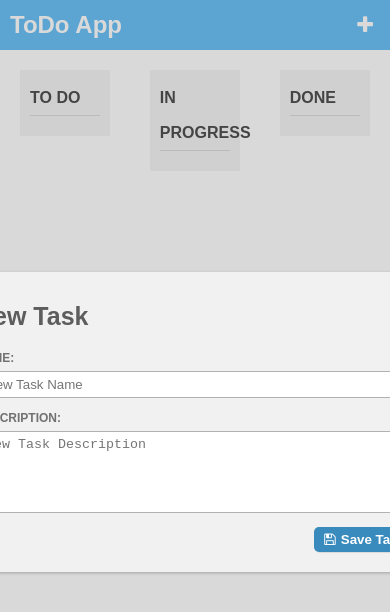
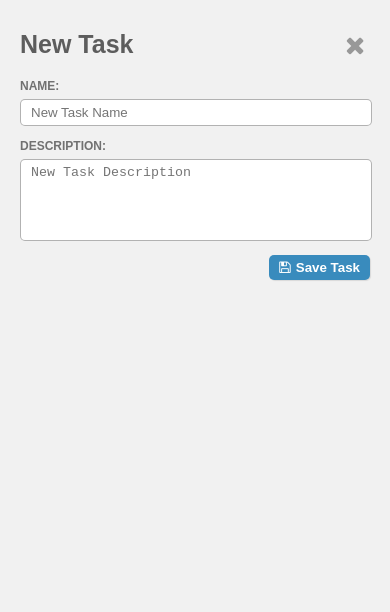
Before and after one commit to mmoraisa/todo-draggable-app, a React app: page / in a window 390 px wide. Both pictures are taken after a click on the element 365 px from the left and 25 px from the top of the page. Built offline with nearby package versions, Linux system fonts and the light colour scheme.

Commit message:
feat: added some responsability

```diff
--- a/public/index.html
+++ b/public/index.html
@@ -4,37 +4,14 @@
     <meta charset="utf-8">
     <meta name="viewport" content="width=device-width, initial-scale=1, shrink-to-fit=no">
     <meta name="theme-color" content="#000000">
-    <!--
-      manifest.json provides metadata used when your web app is added to the
-      homescreen on Android. See https://developers.google.com/web/fundamentals/engage-and-retain/web-app-manifest/
-    -->
     <link rel="manifest" href="%PUBLIC_URL%/manifest.json">
     <link rel="shortcut icon" href="%PUBLIC_URL%/favicon.ico">
-    <!--
-      Notice the use of %PUBLIC_URL% in the tags above.
-      It will be replaced with the URL of the `public` folder during the build.
-      Only files inside the `public` folder can be referenced from the HTML.
-
-      Unlike "/favicon.ico" or "favicon.ico", "%PUBLIC_URL%/favicon.ico" will
-      work correctly both with client-side routing and a non-root public URL.
-      Learn how to configure a non-root public URL by running `npm run build`.
-    -->
-    <title>React App</title>
+    <title>ToDo App</title>
   </head>
   <body>
     <noscript>
       You need to enable JavaScript to run this app.
     </noscript>
     <div id="root"></div>
-    <!--
-      This HTML file is a template.
-      If you open it directly in the browser, you will see an empty page.
-
-      You can add webfonts, meta tags, or analytics to this file.
-      The build step will place the bundled scripts into the <body> tag.
-
-      To begin the development, run `npm start` or `yarn start`.
-      To create a production bundle, use `npm run build` or `yarn build`.
-    -->
   </body>
 </html>
--- a/src/components/App.css
+++ b/src/components/App.css
@@ -33,7 +33,7 @@
 }
 
 .app-content{
-  margin-top: 50px;
+  margin-top: 60px;
 }
 
 .backdrop{
--- a/src/components/ModalAddOrEditTask.css
+++ b/src/components/ModalAddOrEditTask.css
@@ -70,8 +70,24 @@
     border-radius: 5px;
     box-shadow: 1px 1px 1px rgba(0,0,0,.1);
     float: right;
+    cursor: pointer;
 }
 
 .modal-add-or-edit-task form button[type="submit"] i{
     margin-right: 5px;
 }
+
+@media screen and (max-width: 768px){
+    .modal-add-or-edit-task{
+        position: fixed;
+        width: calc(100% - 40px);
+        height: 100%;
+        top: 0;
+        left: 0;
+        background-color: #f1f1f1;
+        -webkit-box-shadow: 1px 1px 3px rgba(0,0,0,.25);
+        box-shadow: 1px 1px 3px rgba(0,0,0,.25);
+        padding: 20px;
+        z-index: 110;
+    }
+}
--- a/src/components/ModalAddOrEditTask.js
+++ b/src/components/ModalAddOrEditTask.js
@@ -62,11 +62,11 @@ class ModalAddOrEditTask extends Component{
                 <form onSubmit={this.handleFormSubmit}>
                     <div className="form-group">
                         <label htmlFor="name">Name:</label>
-                        <input id="name" type="text" placeholder="New Task Name" onChange={this.handleTaskNameChange} value={name}/>
+                        <input id="name" type="text" placeholder="New Task Name" onChange={this.handleTaskNameChange} value={name} required/>
                     </div>
                     <div className="form-group">
                         <label htmlFor="description">Description:</label>
-                        <textarea id="description" placeholder="New Task Description" onChange={this.handleTaskDescriptionChange} value={description}/>
+                        <textarea id="description" placeholder="New Task Description" onChange={this.handleTaskDescriptionChange} value={description} required/>
                     </div>
                     <button type="submit"><i className="fa fa-save"></i>Save Task</button>
                 </form>
--- a/src/components/Task.css
+++ b/src/components/Task.css
@@ -8,6 +8,11 @@
     -moz-user-select: none;
     -ms-user-select: none;
     -webkit-user-select: none;
+}
+
+.task span.name{
+    width: calc(100% - 15px);
+    display: inline-block;
 }
 
 .task .remove{
--- a/src/components/TaskList.css
+++ b/src/components/TaskList.css
@@ -1,6 +1,6 @@
 .task-list{
     background-color: #f5f5f5;
-    margin: 20px;
+    margin: 10px 20px;
     display: inline-block;
     width: calc(33.3% - 60px);
     float: left;
@@ -21,3 +21,9 @@
     line-height: 35px;
     pointer-events: none;
 }
+
+@media screen and (max-width: 768px){
+    .task-list{
+        width: calc(100% - 60px);
+    }
+}
```
